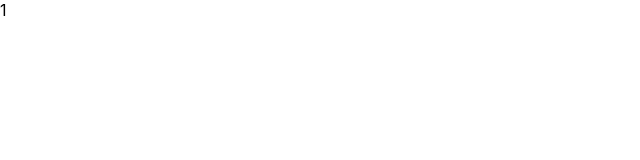
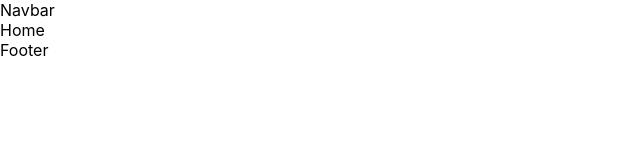
Before and after one commit to Slowinskip/computer-shop, a React (Create React App) app: page / in a window 1280 px wide. Shown: the top 160 px of the page, without its empty margins (0-640 px from the left). Built offline with nearby package versions, Linux system fonts and the light colour scheme.

Commit message:
Add component footer, navbar and home

```diff
--- a/src/App.js
+++ b/src/App.js
@@ -1,5 +1,18 @@
+import { Route, Routes } from 'react-router-dom'
+import Footer from './components/layout/Footer/Footer'
+import Home from './components/layout/Home/Home'
+import Navbar from './components/layout/Navbar/Navbar'
+
 function App() {
-  return <main>1</main>
+  return (
+    <main>
+      <Navbar />
+      <Routes>
+        <Route path="/" element={<Home />} />
+      </Routes>
+      <Footer />
+    </main>
+  )
 }
 
 export default App
--- /dev/null
+++ b/src/components/layout/Footer/Footer.js
@@ -0,0 +1,7 @@
+import React from 'react'
+
+const Footer = () => {
+  return <div>Footer</div>
+}
+
+export default Footer
--- /dev/null
+++ b/src/components/layout/Home/Home.js
@@ -0,0 +1,7 @@
+import React from 'react'
+
+const Home = () => {
+  return <div>Home</div>
+}
+
+export default Home
--- /dev/null
+++ b/src/components/layout/Navbar/Navbar.js
@@ -0,0 +1,7 @@
+import React from 'react'
+
+const Navbar = () => {
+  return <div>Navbar</div>
+}
+
+export default Navbar
--- /dev/null
+++ b/src/redux/productsRedux.js
@@ -0,0 +1,9 @@
+const createActionName = (actionName) => `app/products/${actionName}`
+
+const productsReducer = (statePart = [], action) => {
+  switch (action.type) {
+    default:
+      return statePart
+  }
+}
+export default productsReducer
--- a/src/redux/store.js
+++ b/src/redux/store.js
@@ -1,8 +1,9 @@
 import { createStore, combineReducers, compose, applyMiddleware } from 'redux'
 import thunk from 'redux-thunk'
 import initialState from './initialState'
+import productsReducer from './productsRedux'
 
-const subreducers = {}
+const subreducers = { products: productsReducer }
 
 const reducer = combineReducers(subreducers)
 const store = createStore(
```
Also changed, not shown: src/components/layout/Footer/Footer.module.scss (added), src/components/layout/Home/Home.module.scss (added), src/components/layout/Navbar/Navbar.module.scss (added).
